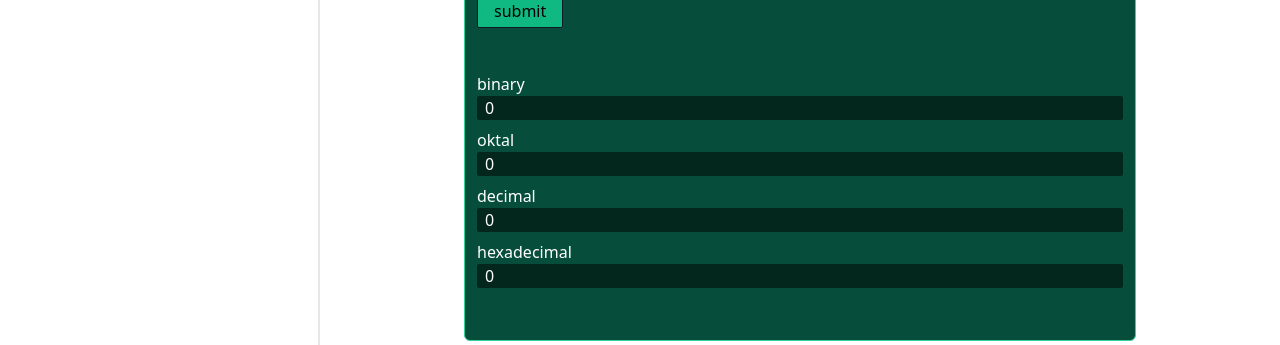
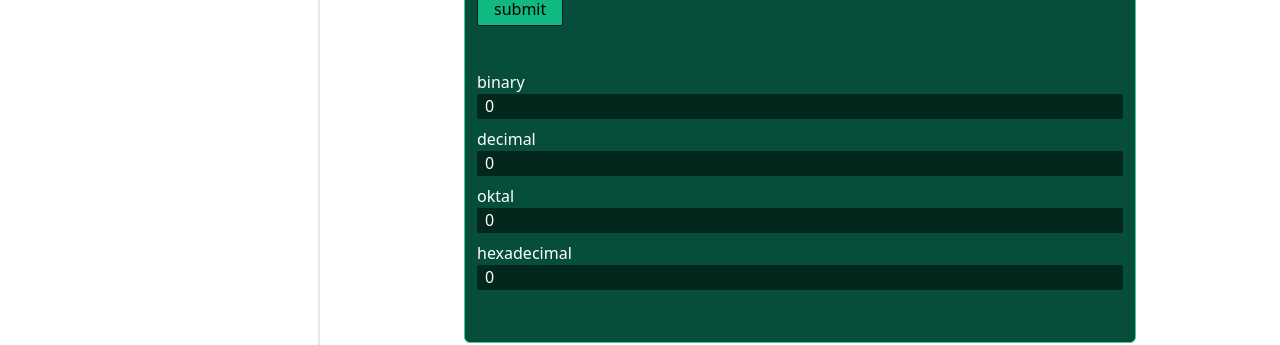
Before and after one commit to CodeWithZaky/number-converter, a Next.js app: page /binary in a window 1280 px wide. Shown: the part 332-677 px from the top of the page. Built offline with nearby package versions, Linux system fonts and the light colour scheme.

Commit message:
slicing/update components, and add validation

```diff
--- a/src/app/binary/page.js
+++ b/src/app/binary/page.js
@@ -1,5 +1,6 @@
 "use client";
 import { useState } from "react";
+import ResultComp from "../../components/ResultComp";
 
 const Biner = () => {
   const [binary, setBiner] = useState(0);
@@ -10,8 +11,12 @@ const Biner = () => {
   const handleSubmit = (e) => {
     e.preventDefault();
     const binary = e.target[0].value;
+    if (binary == "") {
+      alert("inputan harus di isi");
+      return;
+    }
     if (isNaN(binary)) {
-      alert("masukan angka");
+      alert("masukan harus angka");
       return;
     }
     for (let i = 0; i < binary.length; i++) {
@@ -75,42 +80,30 @@ const Biner = () => {
 
   return (
     <section className="h-auto w-[70%] mx-auto rounded-md border border-emerald-400 bg-emerald-900 flex flex-col justify-center items-center transition-all">
-      <h1 className="bg-emerald-800 text-slate-300 w-full py-4 mb-5 text-center font-semibold">
+      <h1 className="w-full py-4 mb-5 font-semibold text-center bg-emerald-800 text-slate-300">
         BINARY TO ALL
       </h1>
       <div className="w-full p-3">
         <form
           onSubmit={handleSubmit}
-          className="flex flex-col justify-center items-start mb-4 my-3"
+          className="flex flex-col items-start justify-center my-3 mb-4"
         >
           <input
             placeholder="binary number"
-            className="w-full border py-2 border-black text-center rounded-sm"
+            className="w-full py-2 text-center border border-black rounded-sm"
           />
           <button
             type="submit"
-            className="border py-1 border-slate-900 bg-emerald-500 text-black rounded-sm px-4 my-1 active:bg-sky-700"
+            className="px-4 py-1 my-1 text-black border rounded-sm border-slate-900 bg-emerald-500 active:bg-sky-700"
           >
             submit
           </button>
         </form>
-        <div className="text-white my-10 space-y-2">
-          <div className="flex flex-col w-full">
-            <p className="">binary</p>
-            <p className="w-full bg-black/50 px-2 rounded-sm">{`${binary}`}</p>
-          </div>
-          <div className="flex flex-col w-full">
-            <p className="">oktal</p>
-            <p className="w-full bg-black/50 px-2 rounded-sm">{`${oktal}`}</p>
-          </div>
-          <div className="flex flex-col w-full">
-            <p className="">decimal</p>
-            <p className="w-full bg-black/50 px-2 rounded-sm">{`${decimal}`}</p>
-          </div>
-          <div className="flex flex-col w-full">
-            <p className="">hexadecimal</p>
-            <p className="w-full bg-black/50 px-2 rounded-sm">{`${hexadecimal}`}</p>
-          </div>
+        <div className="my-10 space-y-2 text-white">
+          <ResultComp nameNum={"binary"} result={binary} />
+          <ResultComp nameNum={"decimal"} result={decimal} />
+          <ResultComp nameNum={"oktal"} result={oktal} />
+          <ResultComp nameNum={"hexadecimal"} result={hexadecimal} />
         </div>
       </div>
     </section>
--- a/src/app/decimal/page.js
+++ b/src/app/decimal/page.js
@@ -1,5 +1,6 @@
 "use client";
 import { useState } from "react";
+import ResultComp from "../../components/ResultComp";
 
 const Decimal = () => {
   const [decimal, setDecimal] = useState(0);
@@ -10,8 +11,12 @@ const Decimal = () => {
   const handleSubmit = (e) => {
     e.preventDefault();
     let decimal = e.target[0].value;
+    if (decimal == "") {
+      alert("inputan harus di isi");
+      return;
+    }
     if (isNaN(decimal)) {
-      alert("masukkan angka");
+      alert("masukkan harus angka");
       return;
     }
     setDecimal(decimal);
@@ -52,43 +57,30 @@ const Decimal = () => {
 
   return (
     <section className="h-auto w-[70%] mx-auto rounded-md border border-emerald-400 bg-emerald-900 flex flex-col justify-center items-center transition-all">
-      <h1 className="bg-emerald-800 text-slate-300 w-full py-4 mb-5 text-center font-semibold">
+      <h1 className="w-full py-4 mb-5 font-semibold text-center bg-emerald-800 text-slate-300">
         DECIMAL TO ALL
       </h1>
       <div className="w-full p-3">
         <form
           onSubmit={handleSubmit}
-          className="flex flex-col justify-center items-start mb-4 my-3"
+          className="flex flex-col items-start justify-center my-3 mb-4"
         >
           <input
             placeholder="decimal number"
-            className="w-full border py-2 border-black text-center rounded-sm"
+            className="w-full py-2 text-center border border-black rounded-sm"
           />
           <button
             type="submit"
-            className="border py-1 border-slate-900 bg-emerald-500 text-black rounded-sm px-4 my-1 active:bg-sky-700"
+            className="px-4 py-1 my-1 text-black border rounded-sm border-slate-900 bg-emerald-500 active:bg-sky-700"
           >
             submit
           </button>
         </form>
-        <div className="text-white my-10 space-y-2">
-          <div className="flex flex-col w-full">
-            <p className="">decimal</p>
-            <p className="w-full bg-black/50 px-2 rounded-sm">{`${decimal}`}</p>
-          </div>
-          <div className="flex flex-col w-full">
-            <p className="">binary</p>
-            <p className="w-full bg-black/50 px-2 rounded-sm">{`${binary}`}</p>
-          </div>
-          <div className="flex flex-col w-full">
-            <p className="">oktal</p>
-            <p className="w-full bg-black/50 px-2 rounded-sm">{`${oktal}`}</p>
-          </div>
-
-          <div className="flex flex-col w-full">
-            <p className="">hexadecimal</p>
-            <p className="w-full bg-black/50 px-2 rounded-sm">{`${hexadecimal}`}</p>
-          </div>
+        <div className="my-10 space-y-2 text-white">
+          <ResultComp nameNum={"decimal"} result={decimal} />
+          <ResultComp nameNum={"binary"} result={binary} />
+          <ResultComp nameNum={"oktal"} result={oktal} />
+          <ResultComp nameNum={"hexadecimal"} result={hexadecimal} />
         </div>
       </div>
     </section>
--- a/src/components/Navbar.tsx
+++ b/src/components/Navbar.tsx
@@ -40,7 +40,7 @@ const Navbar = () => {
       <div
         className={clsx(
           toggle ? "hidden" : "flex",
-          "md:hidden absolute top-1 left-1 items-start bg-black p-2 gap-3 rounded-md cursor-pointer"
+          "md:hidden absolute top-1 left-1 items-start bg-black p-2 gap-3 rounded-md cursor-pointer  border-2 border-white"
         )}
       >
         <Hamburger handleToggle={handleToggle} />
@@ -49,14 +49,14 @@ const Navbar = () => {
         ref={wrapperRef}
         className={clsx(
           toggle ? "flex" : "hidden",
-          "md:hidden absolute top-1 left-1 flex-col items-start bg-black shadow-sm shadow-slate-700 p-2 gap-3 rounded-md "
+          "md:hidden absolute top-1 left-1 flex-col items-start bg-black border-2 border-emerald-400 p-2 gap-3 rounded-md "
         )}
       >
         <IoMdClose
-          className="bg-white rounded-sm text-xl cursor-pointer"
+          className="text-xl bg-white rounded-sm cursor-pointer"
           onClick={handleToggle}
         />
-        <div className="flex flex-col text-white gap-2 my-2">
+        <div className="flex flex-col gap-2 my-2 text-white">
           {links.map((link) => {
             return (
               <Link
@@ -64,7 +64,7 @@ const Navbar = () => {
                 href={link.href}
                 className={clsx(
                   pathname == link.href ? "text-emerald-400" : "text-white",
-                  "bg-white/10 px-4 rounded-sm hover:bg-white/20"
+                  "bg-white/20 px-5 rounded-md hover:bg-white/20"
                 )}
               >
                 {link.title}
--- /dev/null
+++ b/src/components/ResultComp.tsx
@@ -0,0 +1,12 @@
+import React from "react";
+
+const ResultComp = ({ nameNum, result }) => {
+  return (
+    <div className="flex flex-col w-full">
+      <p className="">{nameNum}</p>
+      <p className="w-full h-[25px] px-2 rounded-sm bg-black/50">{`${result}`}</p>
+    </div>
+  );
+};
+
+export default ResultComp;
--- a/src/components/Sidebar.tsx
+++ b/src/components/Sidebar.tsx
@@ -15,10 +15,10 @@ const Sidebar = ({ classname }) => {
       className={clsx(
         classname,
         "hidden md:flex",
-        "relative border-r-2 h-full flex flex-col items-start justify-start p-1 md:p-5 gap-7 text-lime-800 text-center"
+        "relative border-r-2 h-full flex flex-col items-start justify-start p-1 md:p-5 gap-7 text-lime-800 text-center transition-all"
       )}
     >
-      <div className="flex flex-col text-center gap-2 text-lg tracking-widest w-full">
+      <div className="flex flex-col w-full gap-2 text-lg tracking-widest text-center transition-all">
         {MenuItems.map((e, i) => {
           return (
             <Link
@@ -35,7 +35,7 @@ const Sidebar = ({ classname }) => {
           );
         })}
       </div>
-      <BsShieldFillExclamation className="absolute bottom-2 left-2 text-black text-xl hover:text-2xl cursor-pointer transition-all" />
+      <BsShieldFillExclamation className="absolute text-xl text-black transition-all cursor-pointer bottom-2 left-2 hover:text-2xl" />
     </main>
   );
 };
```
